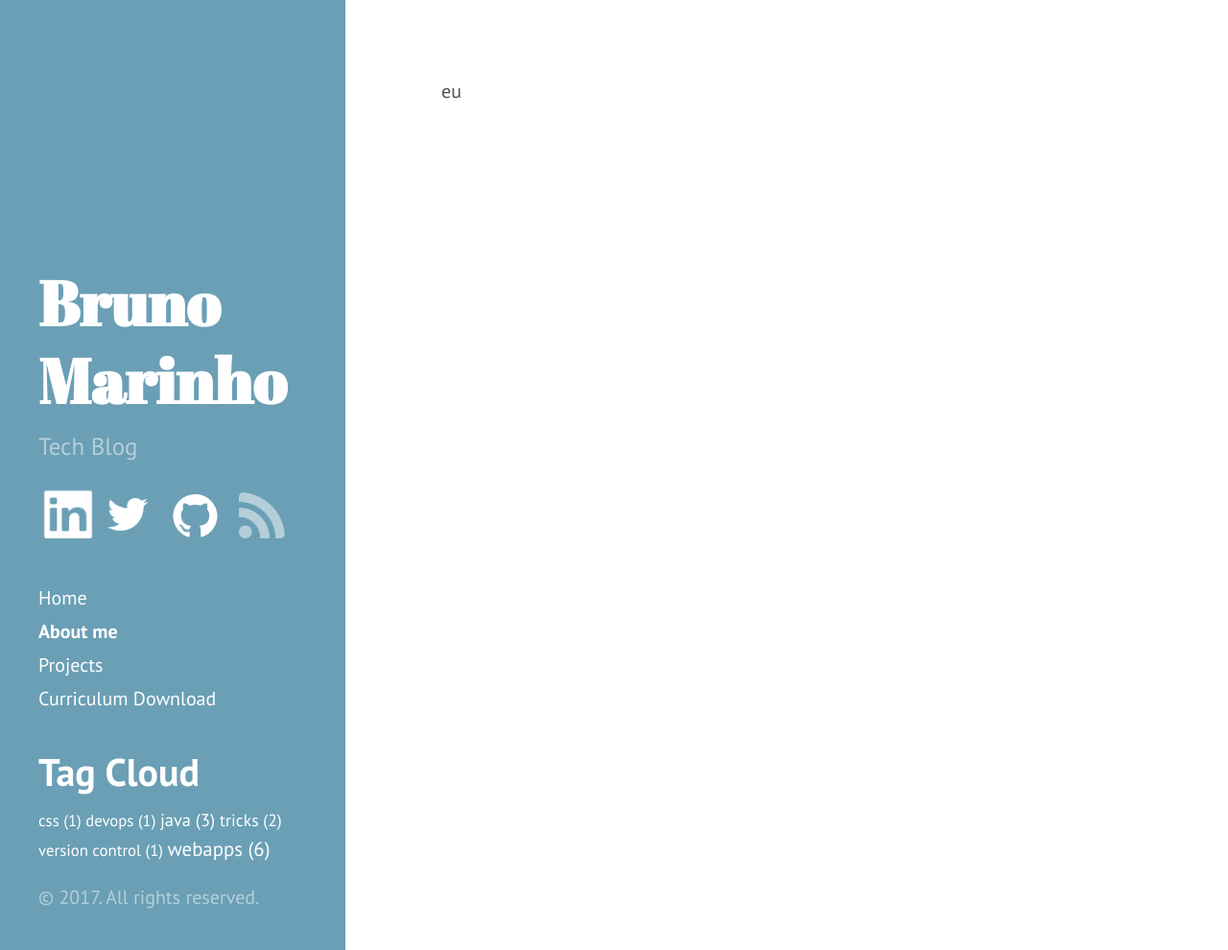
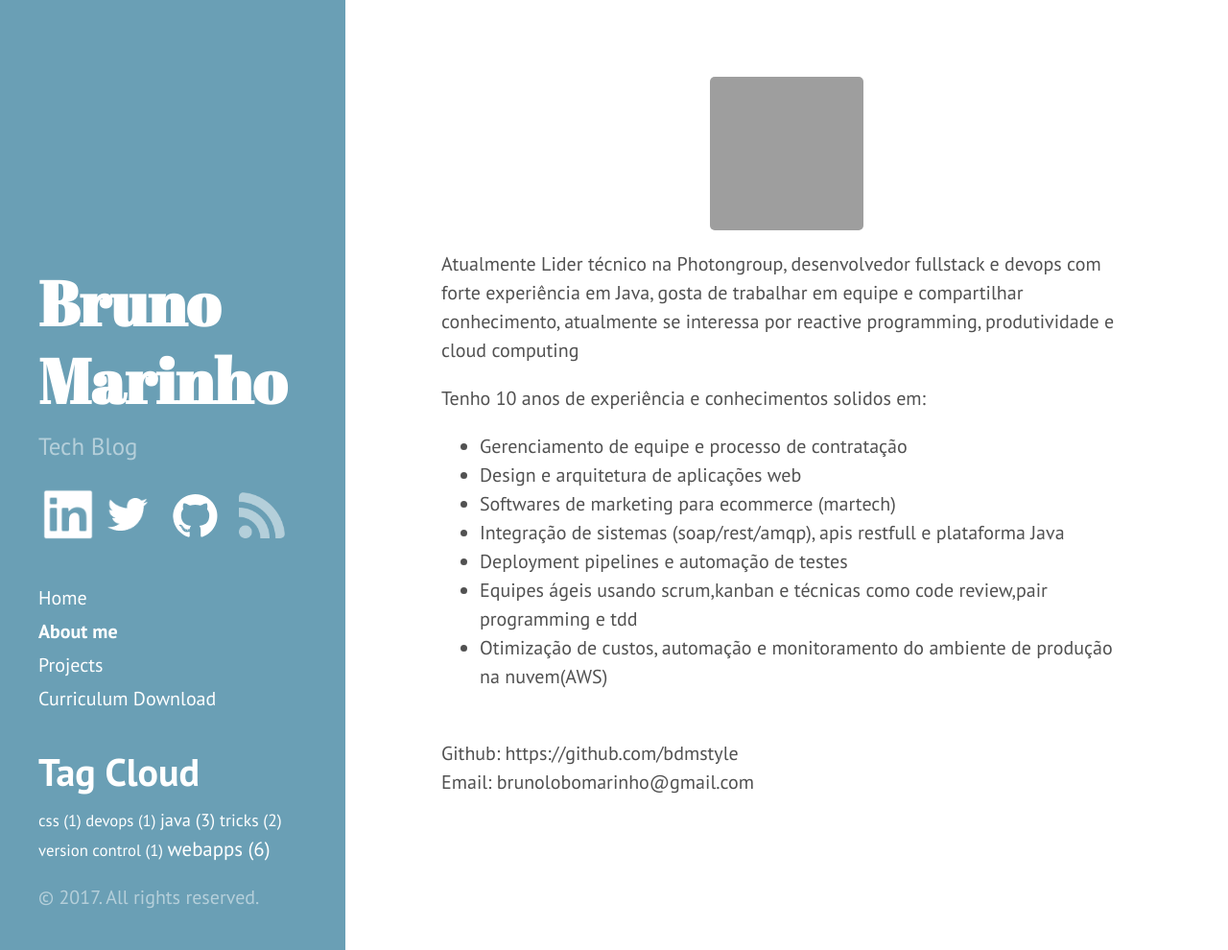
Before and after one commit to bdmstyle/bdmstyle.github.io, a Jekyll site: the page built from about.html, in a window 1280 px wide and 990 px high. Shown: the whole window at 96% size. Built offline with Jekyll 4.4.1, drawn with Linux system fonts in a browser that asks for light colours; grey boxes are pictures that could not be loaded.

Commit message:
add about me

```diff
--- a/about.html
+++ b/about.html
@@ -3,4 +3,20 @@ layout: page
 title: About me
 ---
 
-eu
+<center><img src="https://media.licdn.com/mpr/mpr/shrinknp_400_400/AAEAAQAAAAAAAAgjAAAAJDZhOTQ3MWY2LTM0OGQtNDBjZC1hYzdiLWRhMGVkY2YyMGIxZA.jpg" alt="Smiley face" width="160" height="160"></center>
+<p>Atualmente Lider técnico na Photongroup, desenvolvedor fullstack e devops com forte experiência em Java, gosta de trabalhar em equipe e compartilhar conhecimento, atualmente se interessa por reactive programming, produtividade e cloud computing</p>
+
+<p>Tenho 10 anos de experiência e conhecimentos solidos em: </p>
+
+<ul>
+    <li> Gerenciamento de equipe e processo de contratação </li>
+    <li> Design e arquitetura de aplicações web </li>
+    <li> Softwares de marketing para ecommerce (martech) </li>
+    <li> Integração de sistemas (soap/rest/amqp), apis restfull e plataforma Java </li>
+    <li> Deployment pipelines e automação de testes </li>
+    <li> Equipes ágeis usando scrum,kanban e técnicas como code review,pair programming e tdd </li>
+    <li> Otimização de custos, automação e monitoramento do ambiente de produção na nuvem(AWS) </li>
+</ul>
+<br>
+<p>Github: https://github.com/bdmstyle
+<br> Email: brunolobomarinho@gmail.com</p>
```
